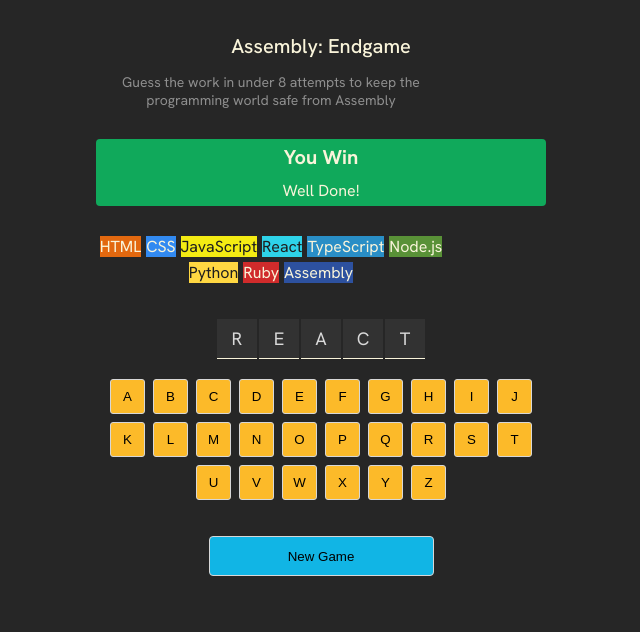
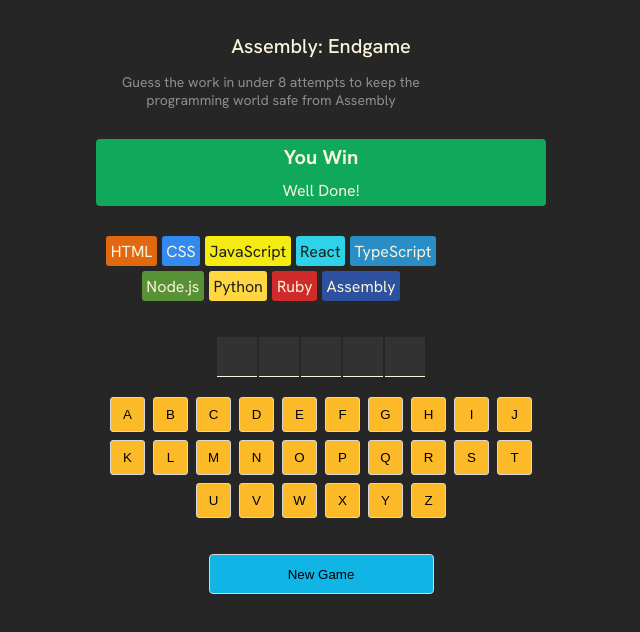
Before and after one commit to AyushShukla09/assembly-endgame, a React (Vite) app: page / in a window 1280 px wide. Shown: the top 632 px of the page, without its empty margins (319-959 px from the left). Built offline with nearby package versions, Linux system fonts and the light colour scheme.

Commit message:
Lose Language on wrong guess

```diff
--- a/index.css
+++ b/index.css
@@ -60,6 +60,22 @@
 span.chip {
     border-radius: 3px;
     padding: 4.5px;
+    position: relative;
+}
+
+/* Dimmed overlay with skull on "lost" languages */
+span.chip.lost::before {
+    content: "===";
+    position: absolute;
+    display: flex;
+    align-items: center;
+    justify-content: center;
+    height: 100%;
+    width: 100%;
+    font-size: 0.85rem;
+    top: 0;
+    left: 0;
+    background-color: rgba(0, 0, 0, 0.7);
 }
 
 section.word {
@@ -98,6 +114,14 @@
     cursor: pointer;
 }
 
+section.keyboard > button.correct {
+    background-color: #10A95B;
+}
+
+section.keyboard > button.wrong {
+    background-color: #EC5D49;
+}
+
 button.new-game {
     background-color: #11B5E5;
     border: 1px solid #D7D7D7;
@@ -109,11 +133,3 @@
     margin-inline: auto;
     cursor: pointer;
 }
-
-section.keyboard > button.correct {
-    background-color: #10A95B;
-}
-
-section.keyboard > button.wrong {
-    background-color: #EC5D49;
-}
--- a/src/App.jsx
+++ b/src/App.jsx
@@ -5,6 +5,12 @@
 export default function Hangman() {
     const [currentWord, setCurrentWord] = React.useState("react");
     const [guessedLetter, setGuessedLetter] = React.useState([]);
+
+    const wrongGuessCount = guessedLetter.filter(
+        letter => !currentWord.includes(letter)).length
+
+
+
 
     const alphabets = "abcdefghijklmnopqrstuvwxyz";
 
@@ -14,20 +20,24 @@
         });
     }
 
-    const languageElements = languages.map((ele) => {
+    const languageElements = languages.map((ele,index) => {
         const style = {
             background: ele.backgroundColor,
             color: ele.color,
         };
+        const isLanguageLost = index < wrongGuessCount
+        const isLangLostClass = clsx("chip", isLanguageLost && "lost")
         return (
-            <span className="chips" style={style} key={ele.name}>
+            <span
+                className={isLangLostClass}
+                style={style} key={ele.name}>
                 {ele.name}
             </span>
         );
     });
 
     const letters = currentWord.split("").map((ele, index) => {
-        return <span key={index}>{ele.toUpperCase()}</span>;
+        return <span key={index}>{(guessedLetter.includes(ele)) ? ele : null}</span>;
     });
 
     const keyboard = alphabets.split("").map((val) => {
```
